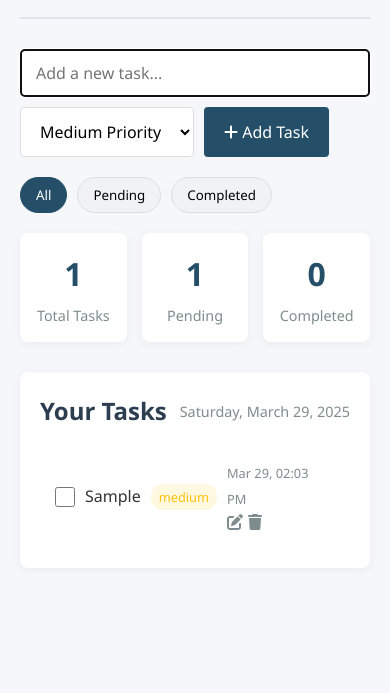
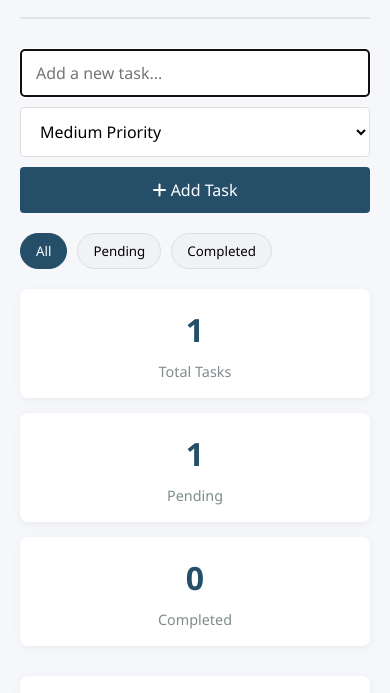
Before and after one commit to CognitiveCoderX/Task-Master, a plain HTML site: page index.html in a window 390 px wide. Both pictures are taken after typing "Sample" into the empty fields and a click on the button "Add Task". Shown: the part 138-831 px from the top of the page. Drawn offline with Linux system fonts and the light colour scheme.

Commit message:
style css

```diff
--- a/styles.css
+++ b/styles.css
@@ -258,3 +258,39 @@ footer {
     color: #7f8c8d;
     font-size: 0.9rem;
 }
+
+/* Responsive Design */
+@media (max-width: 768px) {
+    .task-form {
+        flex-direction: column;
+    }
+
+    #taskInput, #taskPriority, #addTaskBtn {
+        width: 100%;
+    }
+
+    .task-stats {
+        flex-direction: column;
+    }
+
+    .stat-box {
+        width: 100%;
+    }
+
+    .task-content {
+        flex-direction: column;
+        align-items: flex-start;
+        gap: 5px;
+    }
+
+    .task-item {
+        flex-direction: column;
+        align-items: flex-start;
+    }
+
+    .task-actions {
+        margin-top: 10px;
+        width: 100%;
+        justify-content: flex-end;
+    }
+}
```
